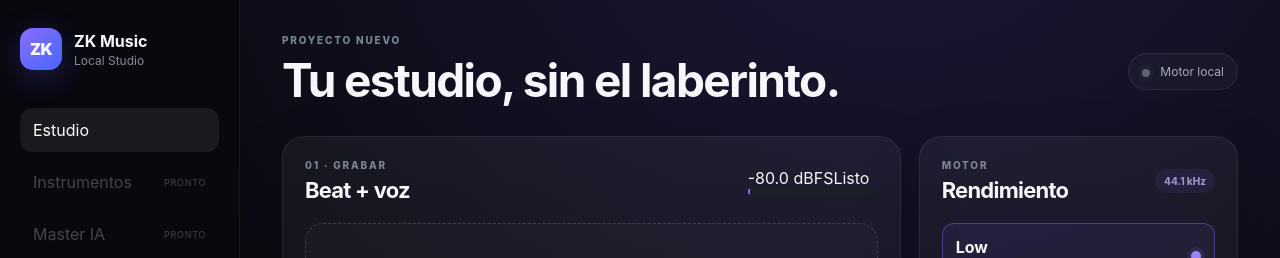
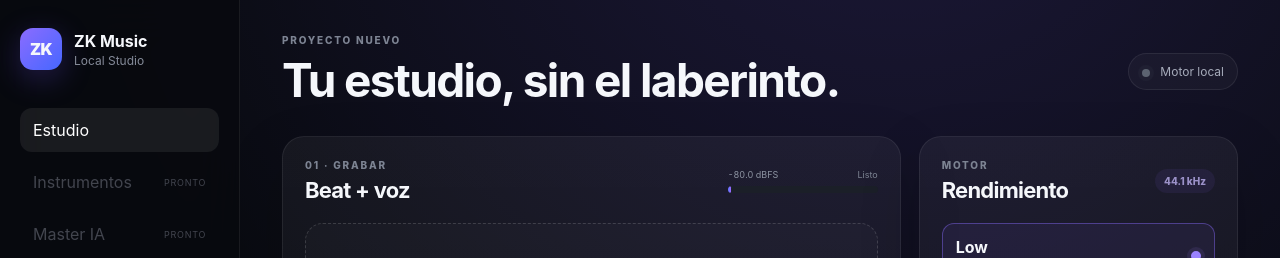
Before and after one commit to ZKYONA/Zk_Music, a React (Vite) app: page / in a window 1280 px wide. Shown: the top 258 px of the page. Built offline with nearby package versions, Linux system fonts and the light colour scheme.

Commit message:
style: add clipping and recording meter states

```diff
--- a/src/styles.css
+++ b/src/styles.css
@@ -205,12 +205,41 @@ nav { display: grid; gap: 8px; }
 
 .panel h2 { font-size: 22px; }
 
+.recording-meter-block {
+  width: 150px;
+  display: grid;
+  gap: 6px;
+}
+
+.recording-meter-meta {
+  display: flex;
+  justify-content: space-between;
+  gap: 10px;
+  color: #7d8493;
+  font-size: 9px;
+  font-variant-numeric: tabular-nums;
+}
+
+.clip-warning {
+  color: #8d94a2;
+}
+
+.clip-warning.active {
+  color: #ff6a7d;
+  font-weight: 900;
+  letter-spacing: 0.06em;
+}
+
 .meter {
-  width: 130px;
+  width: 100%;
   height: 7px;
   overflow: hidden;
   border-radius: 999px;
   background: #1b1f28;
+}
+
+.meter.clipping {
+  box-shadow: 0 0 0 1px rgba(255, 86, 108, 0.35), 0 0 18px rgba(255, 86, 108, 0.16);
 }
 
 .meter-fill {
@@ -218,6 +247,10 @@ nav { display: grid; gap: 8px; }
   border-radius: inherit;
   background: linear-gradient(90deg, #5a78ff, #9f68ff);
   transition: width 50ms linear;
+}
+
+.meter.clipping .meter-fill {
+  background: linear-gradient(90deg, #ff9a54, #ff536b);
 }
 
 .drop-zone {
```
